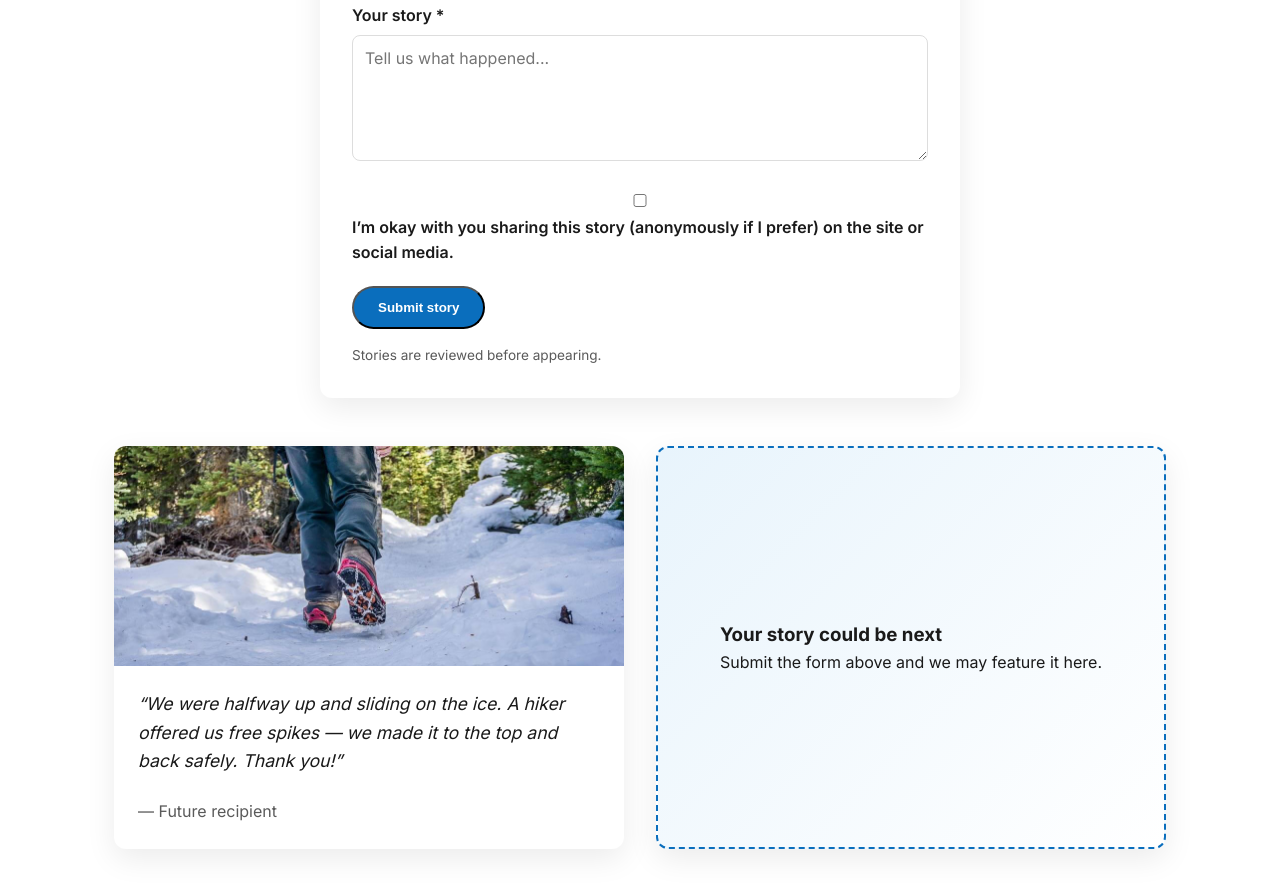
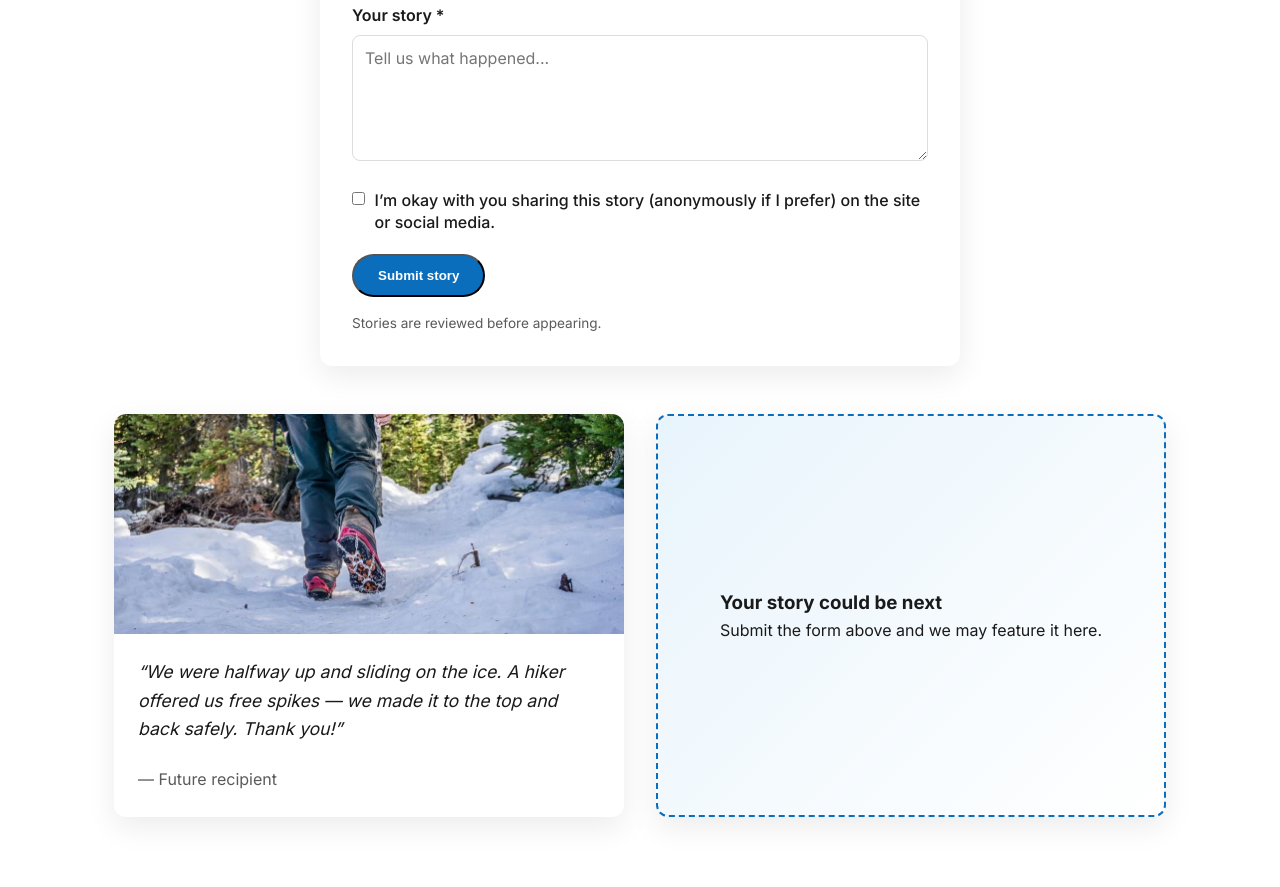
Before and after one commit to iamdp/freespikes, a plain HTML site: page index.html in a window 1280 px wide. Shown: the part 2625-3512 px from the top of the page. Drawn offline with Linux system fonts and the light colour scheme.

Commit message:
Keep the permission checkbox on the same line as its text

```diff
--- a/styles.css
+++ b/styles.css
@@ -246,6 +246,19 @@ h2 { font-size: 2.25rem; margin-bottom: 1.5rem; font-weight: 700; }
   font-weight: 600;
   margin-bottom: 0.4rem;
 }
+.story-form label.check {
+  display: flex;
+  align-items: flex-start;
+  gap: 0.6rem;
+  font-weight: 500;
+  margin-bottom: 0;
+  line-height: 1.4;
+}
+.story-form label.check input {
+  width: auto;
+  margin-top: 0.2rem;
+  flex: 0 0 auto;
+}
 .story-form input,
 .story-form textarea {
   width: 100%;
```
